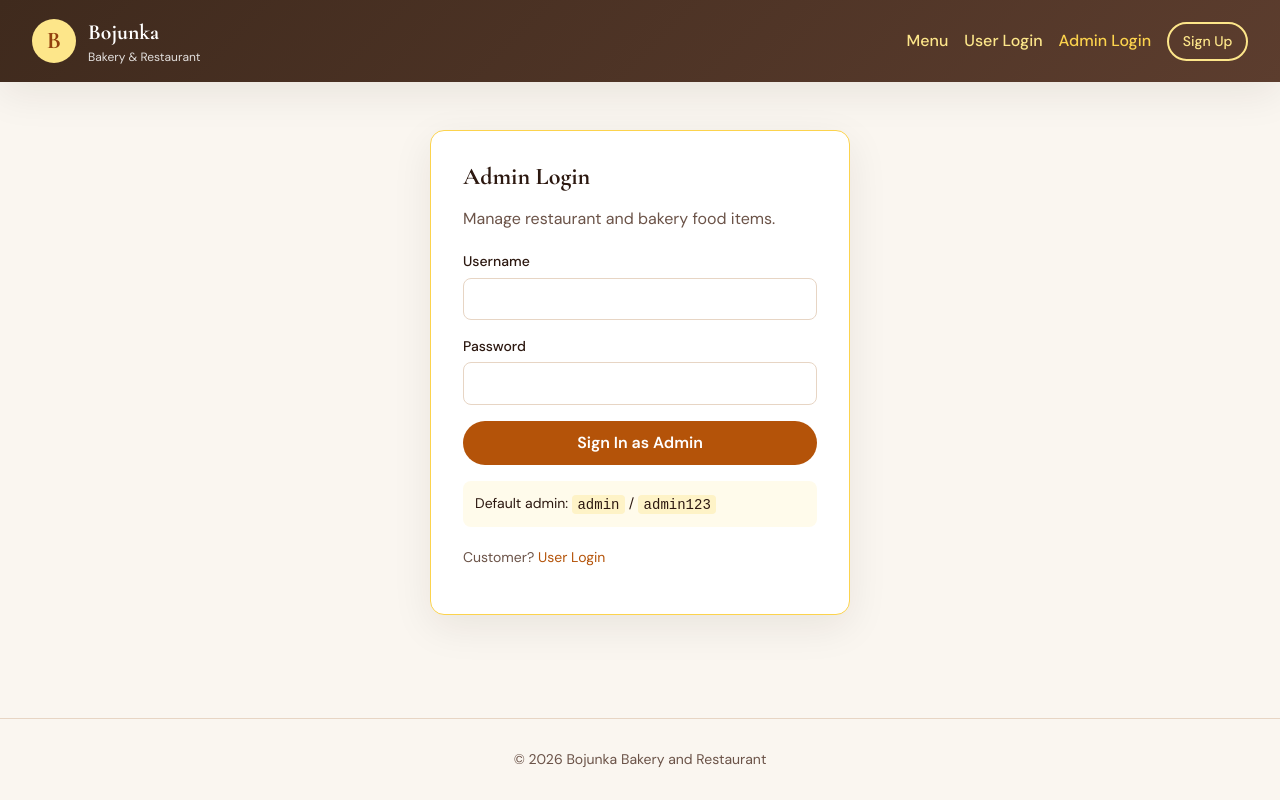
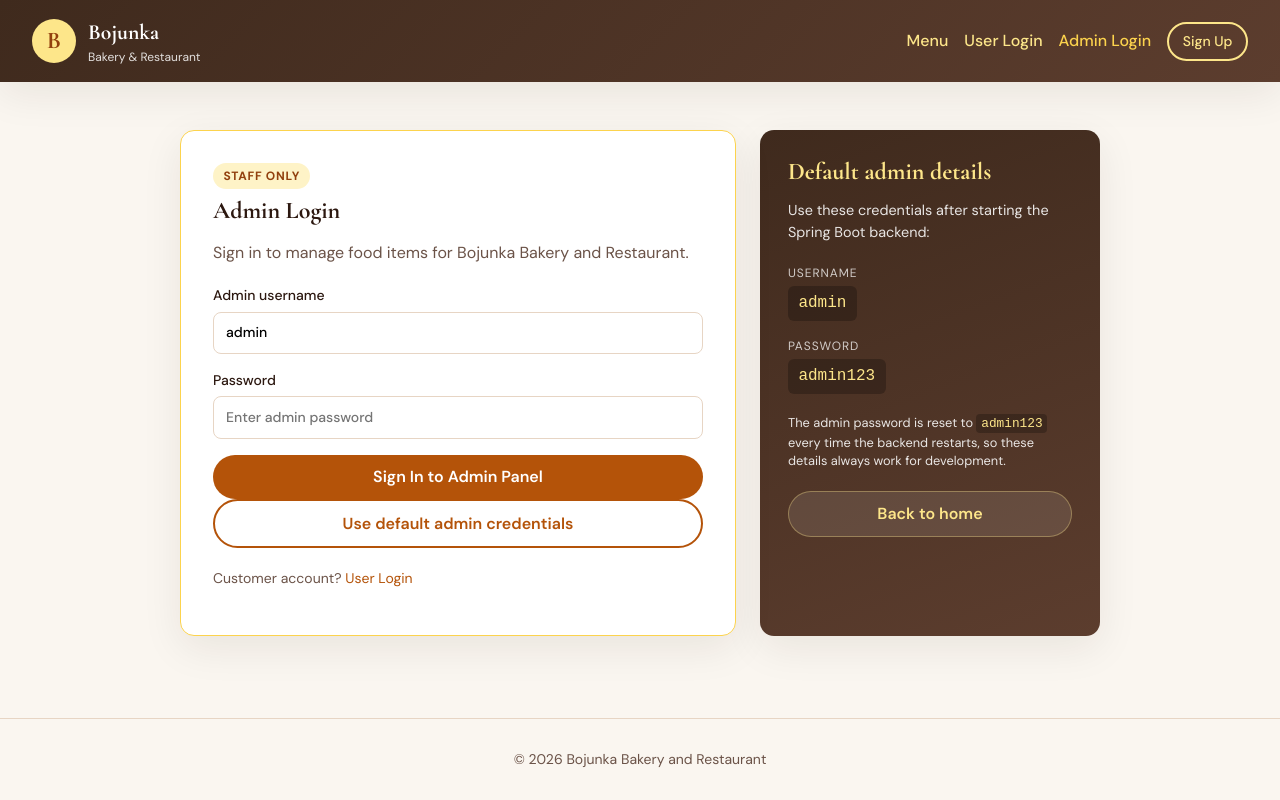
Before and after one commit to Ruchiranga-Renuka/Bojunka-Bakery-and-Restaurant, a React (Vite) app in the folder frontend/: page /login/admin in a window 1280 px wide. Built offline with nearby package versions, Linux system fonts and the light colour scheme.

Commit message:
Update admin

```diff
--- a/frontend/src/index.css
+++ b/frontend/src/index.css
@@ -257,6 +257,105 @@ h3 {
   border-color: #fcd34d;
 }
 
+.admin-login-layout {
+  display: grid;
+  grid-template-columns: minmax(280px, 1fr) minmax(260px, 340px);
+  gap: 1.5rem;
+  width: min(920px, 100%);
+  margin: 0 auto;
+}
+
+.admin-login-card {
+  width: 100%;
+  position: relative;
+}
+
+.admin-badge {
+  display: inline-block;
+  margin-bottom: 0.5rem;
+  padding: 0.25rem 0.65rem;
+  border-radius: 999px;
+  background: #fef3c7;
+  color: #92400e;
+  font-size: 0.75rem;
+  font-weight: 700;
+  text-transform: uppercase;
+  letter-spacing: 0.06em;
+}
+
+.admin-credentials-panel {
+  background: linear-gradient(160deg, #3f2a1d 0%, #5c3d2e 100%);
+  color: #fff;
+  border-radius: var(--radius);
+  padding: 1.75rem;
+  box-shadow: var(--shadow);
+}
+
+.admin-credentials-panel h2 {
+  color: #fde68a;
+  margin-bottom: 0.5rem;
+}
+
+.admin-credentials-panel p {
+  color: rgba(255, 255, 255, 0.88);
+  font-size: 0.9rem;
+}
+
+.credential-list {
+  margin: 1.25rem 0;
+  display: grid;
+  gap: 1rem;
+}
+
+.credential-list dt {
+  font-size: 0.75rem;
+  text-transform: uppercase;
+  letter-spacing: 0.08em;
+  opacity: 0.75;
+  margin-bottom: 0.25rem;
+}
+
+.credential-list dd {
+  margin: 0;
+}
+
+.credential-list code {
+  display: inline-block;
+  padding: 0.35rem 0.65rem;
+  background: rgba(0, 0, 0, 0.25);
+  border-radius: 6px;
+  font-size: 1rem;
+  color: #fde68a;
+}
+
+.credential-note {
+  font-size: 0.8rem !important;
+  line-height: 1.45;
+  margin-bottom: 1.25rem;
+}
+
+.credential-note code {
+  background: rgba(0, 0, 0, 0.25);
+  padding: 0.1rem 0.3rem;
+  border-radius: 4px;
+  color: #fde68a;
+}
+
+.btn-full {
+  width: 100%;
+}
+
+.admin-auth .btn-ghost {
+  background: rgba(255, 255, 255, 0.1);
+  color: #fde68a;
+  border: 1px solid rgba(253, 230, 138, 0.35);
+}
+
+.admin-auth .btn-ghost:hover {
+  background: rgba(255, 255, 255, 0.18);
+  color: #fff;
+}
+
 .form-stack {
   display: flex;
   flex-direction: column;
@@ -486,6 +585,12 @@ select:focus {
   color: var(--ink-muted);
 }
 
+@media (max-width: 768px) {
+  .admin-login-layout {
+    grid-template-columns: 1fr;
+  }
+}
+
 @media (max-width: 600px) {
   .site-header {
     flex-direction: column;
--- a/frontend/src/pages/AdminLogin.jsx
+++ b/frontend/src/pages/AdminLogin.jsx
@@ -3,35 +3,47 @@ import { Link, useNavigate } from 'react-router-dom';
 import { login as apiLogin } from '../api';
 import { useAuth } from '../context/AuthContext';
 
+const ADMIN_USERNAME = 'admin';
+const ADMIN_PASSWORD = 'admin123';
+
 export default function AdminLogin() {
   const navigate = useNavigate();
-  const { login, logout, isAuthenticated, isAdmin } = useAuth();
-  const [username, setUsername] = useState('');
+  const { login, isAuthenticated, isAdmin } = useAuth();
+  const [username, setUsername] = useState(ADMIN_USERNAME);
   const [password, setPassword] = useState('');
   const [error, setError] = useState('');
   const [submitting, setSubmitting] = useState(false);
 
   useEffect(() => {
-    if (isAuthenticated) {
-      navigate(isAdmin ? '/admin' : '/menu', { replace: true });
+    if (isAuthenticated && isAdmin) {
+      navigate('/admin', { replace: true });
     }
   }, [isAuthenticated, isAdmin, navigate]);
+
+  const fillDemoCredentials = () => {
+    setUsername(ADMIN_USERNAME);
+    setPassword(ADMIN_PASSWORD);
+    setError('');
+  };
 
   const handleSubmit = async (e) => {
     e.preventDefault();
     setError('');
     setSubmitting(true);
-    logout();
+
     try {
       const data = await apiLogin(username, password);
-      if (data.role !== 'admin') {
-        setError('This account is not an administrator. Use User Login instead.');
+      const role = String(data.role || '').toLowerCase();
+
+      if (role !== 'admin') {
+        setError('This account is not an administrator. Use User Login for customers.');
         return;
       }
-      login(data.token, data.role, username);
-      navigate('/admin');
+
+      login(data.token, role, username.trim());
+      navigate('/admin', { replace: true });
     } catch (err) {
-      setError(err.message || 'Login failed');
+      setError(err.message || 'Admin login failed');
     } finally {
       setSubmitting(false);
     }
@@ -39,17 +51,24 @@ export default function AdminLogin() {
 
   return (
     <section className="auth-page admin-auth">
-      <div className="auth-card">
+      <div className="admin-login-layout">
+        <div className="auth-card admin-login-card">
+          <span className="admin-badge">Staff only</span>
           <h1>Admin Login</h1>
-        <p className="muted">Manage restaurant and bakery food items.</p>
+          <p className="muted">
+            Sign in to manage food items for Bojunka Bakery and Restaurant.
+          </p>
+
           <form onSubmit={handleSubmit} className="form-stack">
             <label>
-            Username
+              Admin username
               <input
                 value={username}
                 onChange={(e) => setUsername(e.target.value)}
                 required
                 autoComplete="username"
+                placeholder="admin"
+                disabled={submitting}
               />
             </label>
             <label>
@@ -60,19 +79,55 @@ export default function AdminLogin() {
                 onChange={(e) => setPassword(e.target.value)}
                 required
                 autoComplete="current-password"
+                placeholder="Enter admin password"
+                disabled={submitting}
               />
             </label>
             {error && <p className="form-error">{error}</p>}
             <button type="submit" className="btn btn-primary" disabled={submitting}>
-            {submitting ? 'Signing in…' : 'Sign In as Admin'}
+              {submitting ? 'Signing in…' : 'Sign In to Admin Panel'}
             </button>
           </form>
-        <p className="hint-box">
-          Default admin: <code>admin</code> / <code>admin123</code>
+
+          <button
+            type="button"
+            className="btn btn-outline btn-full"
+            onClick={fillDemoCredentials}
+            disabled={submitting}
+          >
+            Use default admin credentials
+          </button>
+
+          <p className="auth-footer">
+            Customer account? <Link to="/login/user">User Login</Link>
           </p>
-        <p className="auth-footer">
-          Customer? <Link to="/login/user">User Login</Link>
+        </div>
+
+        <aside className="admin-credentials-panel">
+          <h2>Default admin details</h2>
+          <p>Use these credentials after starting the Spring Boot backend:</p>
+          <dl className="credential-list">
+            <div>
+              <dt>Username</dt>
+              <dd>
+                <code>{ADMIN_USERNAME}</code>
+              </dd>
+            </div>
+            <div>
+              <dt>Password</dt>
+              <dd>
+                <code>{ADMIN_PASSWORD}</code>
+              </dd>
+            </div>
+          </dl>
+          <p className="credential-note">
+            The admin password is reset to <code>admin123</code> every time the backend
+            restarts, so these details always work for development.
           </p>
+          <Link to="/" className="btn btn-ghost btn-full">
+            Back to home
+          </Link>
+        </aside>
       </div>
     </section>
   );
```
Lines whose indentation alone changed are shown as unchanged.
